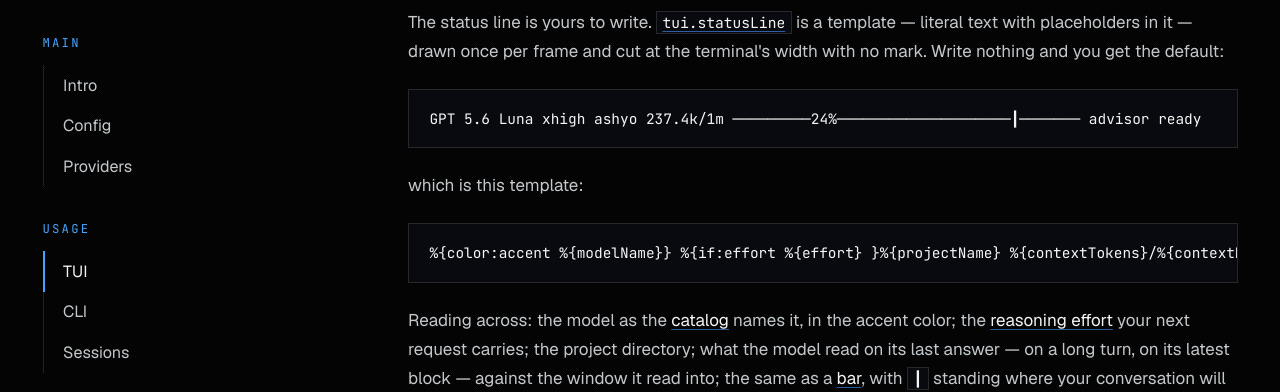
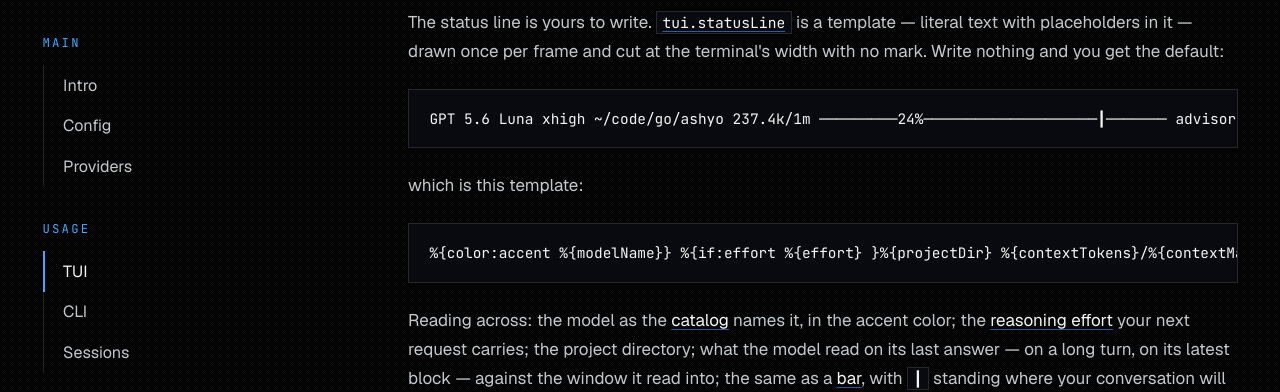
Before and after one commit to ashyo-ai/ashyo-ai.github.io, a Jekyll site: the page built from tui.html, in a window 1280 px wide and 900 px high, scrolled down 27192 px. Shown: the part 151-543 px from the top of the window. Built offline with Jekyll 4.4.1, drawn with Linux system fonts in a browser that asks for light colours.

Commit message:
fix(statusline): draw the project directory on the default line

```diff
--- a/tui.html
+++ b/tui.html
@@ -275,9 +275,9 @@ Total: 10,671,038</pre>
 
 <h2 id="status-line">Status line</h2>
 <p>The status line is yours to write. <a href="config.html#schema"><code>tui.statusLine</code></a> is a template — literal text with placeholders in it — drawn once per frame and cut at the terminal's width with no mark. Write nothing and you get the default:</p>
-<pre class="terminal">GPT 5.6 Luna xhigh ashyo 237.4k/1m ─────────24%────────────────────┃─────── advisor ready</pre>
+<pre class="terminal">GPT 5.6 Luna xhigh ~/code/go/ashyo 237.4k/1m ─────────24%────────────────────┃─────── advisor ready</pre>
 <p>which is this template:</p>
-<pre class="terminal">%{color:accent %{modelName}} %{if:effort %{effort} }%{projectName} %{contextTokens}/%{contextMaxTokens} %{contextProgress}%{if:advisor  advisor %{advisor}}%{if:mode  %{mode}}</pre>
+<pre class="terminal">%{color:accent %{modelName}} %{if:effort %{effort} }%{projectDir} %{contextTokens}/%{contextMaxTokens} %{contextProgress}%{if:advisor  advisor %{advisor}}%{if:mode  %{mode}}</pre>
 <p>Reading across: the model as the <a href="#model-catalog">catalog</a> names it, in the accent color; the <a href="#reasoning-effort">reasoning effort</a> your next request carries; the project directory; what the model read on its last answer — on a long turn, on its latest block — against the window it read into; the same as a <a href="#status-line-bar">bar</a>, with <code>┃</code> standing where your conversation will be <a href="sessions.html#compaction">folded</a>; the <a href="agents.html#advisor">advisor</a>'s state, when you have one; and <code>plan</code> when you are <a href="#plan-mode">planning</a>. With no advisor and no plan the line ends at the bar.</p>
 <p>The template lives in either <a href="config.html">config file</a>, the project's overriding your global one, and it is applied live like every other <code>tui</code> key: save the file and the next frame is drawn from it. A template that does not parse is a configuration error like any other — the line you were seeing stays, and the error names <code>tui.statusLine</code>, the column, and what is wrong with it.</p>
 
```
